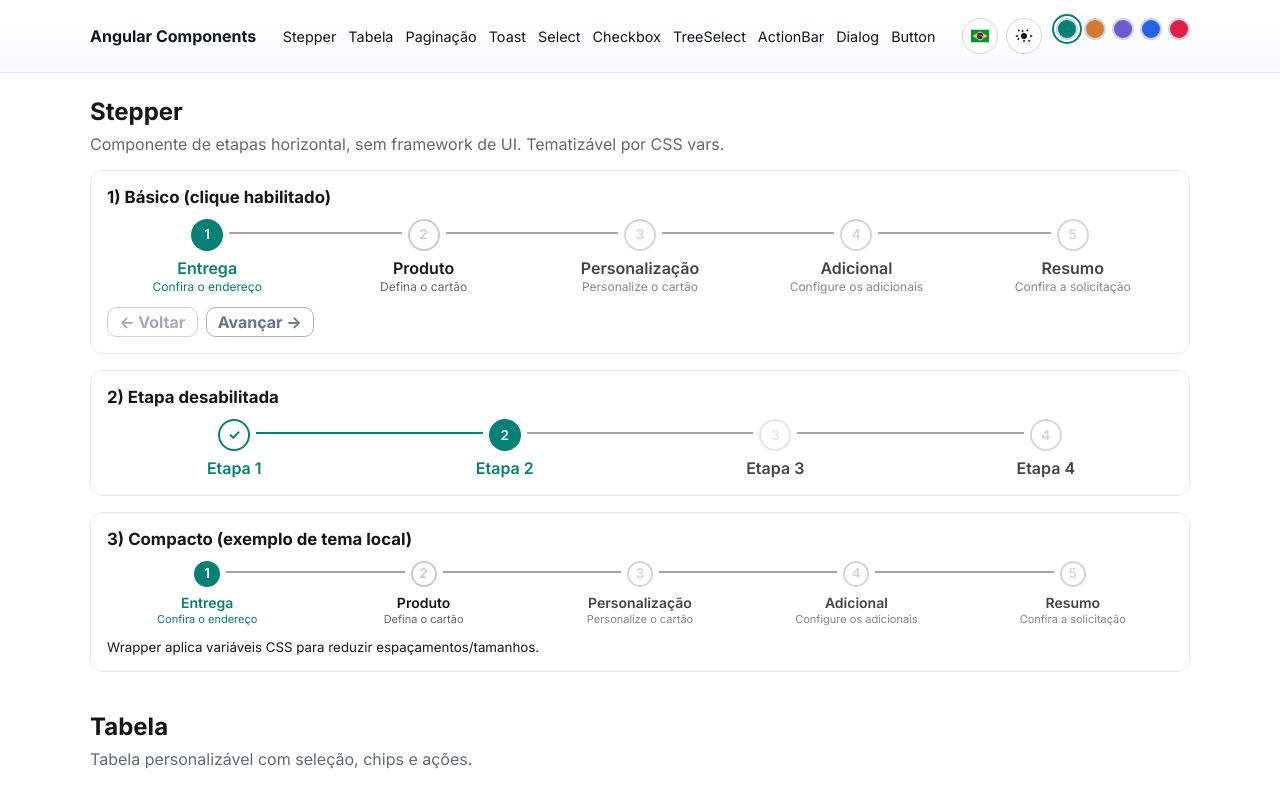
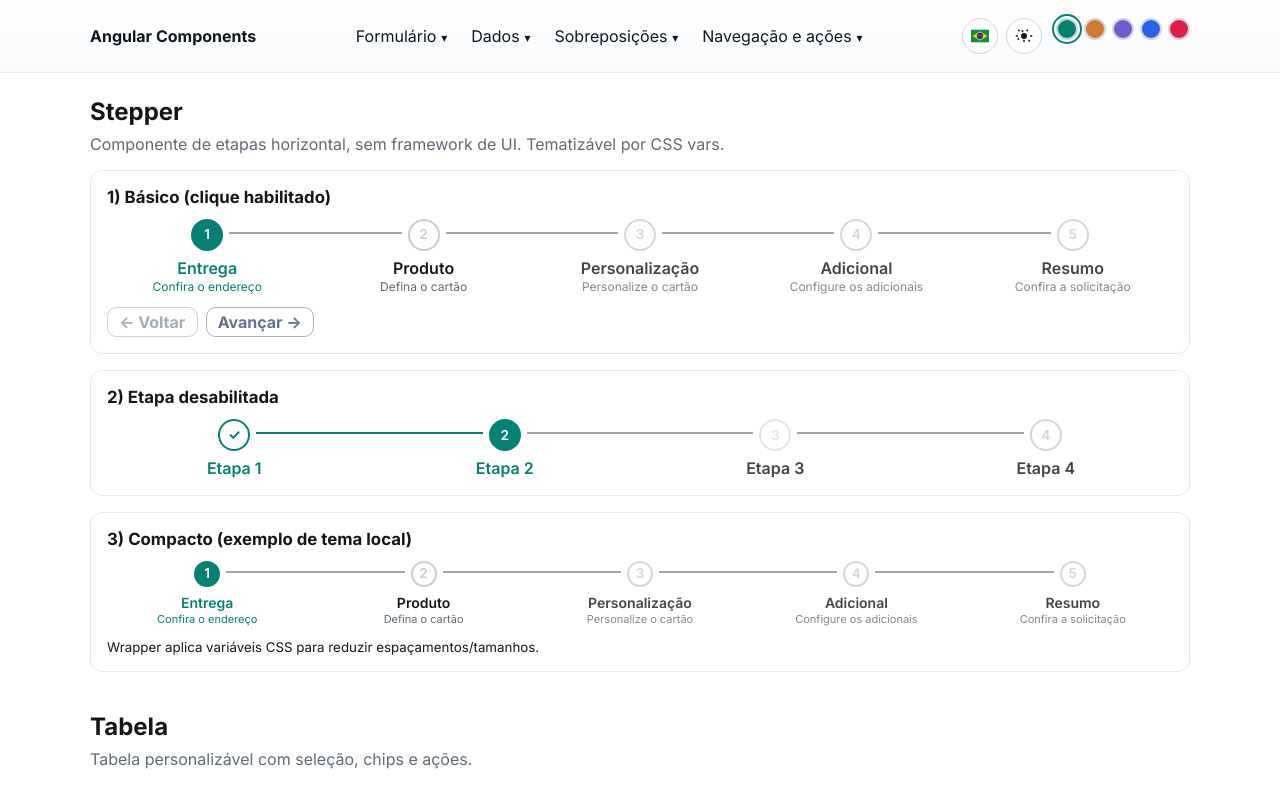
Before and after one commit to AysllaGomes/angular-components, an Angular app: page /demo in a window 1280 px wide. Shown: the top 785 px of the page. Built offline with nearby package versions, Linux system fonts and the light colour scheme.

Commit message:
feat(demo): menu do cabeçalho agrupado por categoria

```diff
--- a/src/app/demo/layout/header/header.component.html
+++ b/src/app/demo/layout/header/header.component.html
@@ -32,16 +32,29 @@
       [class.is-open]="openNav()"
       aria-label="Seções da demo"
       (click)="onNavClick($event)">
-      <a href="demo#stepper" data-target="stepper">{{ 'nav.stepper' | t }}</a>
-      <a href="demo#table" data-target="table">{{ 'nav.table' | t }}</a>
-      <a href="demo#pagination" data-target="pagination">{{ 'nav.pagination' | t }}</a>
-      <a href="demo#toast" data-target="toast">{{ 'nav.toast' | t }}</a>
-      <a href="demo#select" data-target="select">{{ 'nav.select' | t }}</a>
-      <a href="demo#checkbox" data-target="checkbox">{{ 'nav.checkbox' | t }}</a>
-      <a href="demo#treeselect" data-target="treeselect">{{ 'nav.treeselect' | t }}</a>
-      <a href="demo#actionbar" data-target="actionbar">{{ 'nav.actionbar' | t }}</a>
-      <a href="demo#dialog" data-target="dialog">{{ 'nav.dialog' | t }}</a>
-      <a href="demo#button" data-target="button">{{ 'nav.button' | t }}</a>
+      <!--
+        Grupos no padrão "disclosure navigation" (WAI-ARIA): cada grupo é um botão
+        com aria-expanded que mostra/esconde uma lista de links. No menu compacto (☰)
+        os botões somem e os grupos aparecem abertos, com o nome como título.
+      -->
+      @for (g of groups; track g.id) {
+        <div class="group" [class.is-open]="openGroup() === g.id" (focusout)="onGroupFocusOut($event, g.id)">
+          <button
+            type="button"
+            class="group-btn"
+            [attr.aria-expanded]="openGroup() === g.id"
+            [attr.aria-controls]="'nav-' + g.id"
+            (click)="toggleGroup(g.id)">
+            {{ g.label | t }}<span class="chev" aria-hidden="true">▾</span>
+          </button>
+          <span class="group-title" aria-hidden="true">{{ g.label | t }}</span>
+          <ul class="sub" [id]="'nav-' + g.id" [attr.aria-label]="g.label | t">
+            @for (s of g.sections; track s) {
+              <li><a [href]="'demo#' + s" [attr.data-target]="s">{{ 'nav.' + s | t }}</a></li>
+            }
+          </ul>
+        </div>
+      }
     </nav>
 
     <div class="actions">
--- a/src/app/demo/layout/header/header.component.sass
+++ b/src/app/demo/layout/header/header.component.sass
@@ -1,31 +1,3 @@
-/* A11Y */
-.sr-only
-  position: absolute !important
-  height: 1px
-  width: 1px
-  overflow: hidden
-  clip: rect(1px, 1px, 1px, 1px)
-  white-space: nowrap
-
-.skip-link
-  position: absolute
-  left: -9999px
-  top: auto
-  width: 1px
-  height: 1px
-  overflow: hidden
-  &:focus
-    position: fixed
-    left: 16px
-    top: 16px
-    width: auto
-    height: auto
-    background: #111827
-    color: #fff
-    padding: .5rem .75rem
-    border-radius: .5rem
-    z-index: 999
-
 /* Header bar */
 .demo-header
   position: sticky
@@ -40,7 +12,6 @@
 /* Icon pills */
 .icon-pill
   appearance: none
-  -webkit-appearance: none
   border: 1px solid var(--hdr-pill-border)
   background: var(--hdr-pill-bg)
   color: var(--hdr-pill-color)
@@ -52,7 +23,7 @@
   cursor: pointer
   padding: 0
   line-height: 0
-  transition: background .15s ease, border-color .15s ease
+  transition: background .15s, border-color .15s
   &:hover
     background: var(--hdr-link-hover)
   &:focus-visible
@@ -112,34 +83,67 @@
 .nav
   grid-area: nav
   display: flex
-  gap: 2px
-  flex-wrap: wrap
+  gap: 4px
   justify-content: center
   min-width: 0
   a
     color: var(--hdr-link)
     text-decoration: none
-    padding: 6px 5px
-    font-size: .9rem
-    white-space: nowrap
     border-radius: 8px
     &:hover
       background: var(--hdr-hover)
 
-/* Link ativo */
-.nav a.is-active,
-.nav a[aria-current="page"],
-.nav a[aria-current="true"]
-  color: var(--hdr-link-active)
-.nav a.is-active::after,
-.nav a[aria-current="page"]::after,
-.nav a[aria-current="true"]::after
-  content: ""
-  display: block
-  height: 2px
-  margin-top: 2px
-  border-radius: 1px
-  background: var(--hdr-accent)
+/* ===== grupos (desktop): botão + lista suspensa ===== */
+.group
+  position: relative
+
+.group-btn
+  appearance: none
+  border: 0
+  background: transparent
+  color: var(--hdr-link)
+  font: inherit
+  padding: 6px 10px
+  border-radius: 8px
+  white-space: nowrap
+  cursor: pointer
+  &:hover
+    background: var(--hdr-hover)
+  &:focus-visible
+    outline: 2px solid var(--hdr-pill-ring)
+    outline-offset: 2px
+  .chev
+    display: inline-block
+    margin-left: .3rem
+    font-size: .75em
+    transition: transform .15s
+  &[aria-expanded="true"] .chev
+    transform: rotate(180deg)
+
+.group-title
+  display: none
+
+.sub
+  display: none
+  position: absolute
+  top: calc(100% + 6px)
+  left: 0
+  z-index: 70
+  min-width: 180px
+  margin: 0
+  padding: .35rem
+  list-style: none
+  background: var(--hdr-pill-bg)
+  border: 1px solid var(--hdr-pill-border)
+  border-radius: .75rem
+  box-shadow: 0 12px 28px #0002
+  a
+    display: block
+    padding: .5rem .65rem
+
+.group.is-open .sub
+  display: grid
+  gap: 2px
 
 .actions
   grid-area: actions
@@ -152,9 +156,9 @@
 .menu-btn
   display: none
 
-/* ============== MENU COMPACTO ≤ 1120px ==============
-   (abaixo disso o container encolhe e os links não cabem numa linha) */
-@media (max-width: 1120px)
+/* ============== MENU COMPACTO < 1024px ==============
+   (abaixo disso os grupos não cabem ao lado da marca e dos controles) */
+@media (max-width: 1023px)
   .hdr
     grid-template-columns: auto 1fr auto
     grid-template-areas: 'menu brand actions'
@@ -194,7 +198,7 @@
     display: grid
     grid-auto-rows: min-content
     gap: 4px
-    justify-items: start
+    grid-template-columns: 1fr
 
     background: var(--hdr-pill-bg)
     border: 1px solid var(--hdr-pill-border)
@@ -209,7 +213,7 @@
     overflow: hidden
     opacity: 0
     pointer-events: none
-    transition: max-height .24s ease, opacity .2s ease, transform .2s ease
+    transition: max-height .2s, opacity .2s
 
     a
       display: block
@@ -219,8 +223,30 @@
       &:hover
         background: var(--hdr-hover)
 
+  /* no menu ☰ os grupos ficam sempre abertos, com o nome como título */
+  .group
+    width: 100%
+  .group-btn
+    display: none
+  .group-title
+    display: block
+    padding: .5rem .6rem .15rem
+    font-size: .75rem
+    font-weight: 700
+    text-transform: uppercase
+    color: var(--muted)
+  .sub,
+  .group.is-open .sub
+    display: grid
+    position: static
+    min-width: 0
+    padding: 0 0 .25rem
+    border: 0
+    box-shadow: none
+    background: transparent
+
   .nav.is-open
-    max-height: 60vh
+    max-height: 70vh
+    overflow: auto
     opacity: 1
     pointer-events: auto
-    transform: translateX(calc(50% - 50vw))
--- a/src/app/demo/layout/header/header.component.ts
+++ b/src/app/demo/layout/header/header.component.ts
@@ -24,6 +24,32 @@ export class HeaderComponent {
   // estado do menu mobile
   openNav = signal(false);
 
+  /** seções da demo agrupadas no menu (ids = ids das <section>) */
+  readonly groups = [
+    { id: 'forms',      label: 'nav.group.forms',      sections: ['select', 'checkbox', 'treeselect'] },
+    { id: 'data',       label: 'nav.group.data',       sections: ['table', 'pagination'] },
+    { id: 'overlays',   label: 'nav.group.overlays',   sections: ['dialog', 'actionbar', 'toast'] },
+    { id: 'navigation', label: 'nav.group.navigation', sections: ['stepper', 'button'] },
+  ] as const;
+
+  /** grupo aberto no desktop (só um por vez) */
+  openGroup = signal<string | null>(null);
+
+  toggleGroup(id: string) { this.openGroup.update(g => g === id ? null : id); }
+
+  /** Tab/clique saindo do grupo fecha a lista dele */
+  onGroupFocusOut(e: FocusEvent, id: string) {
+    const group = e.currentTarget as HTMLElement;
+    const next = e.relatedTarget as Node | null;
+    if (this.openGroup() === id && next && !group.contains(next)) this.openGroup.set(null);
+  }
+
+  /** clique fora do cabeçalho fecha o grupo aberto */
+  @HostListener('document:click', ['$event'])
+  onDocClick(e: MouseEvent) {
+    if (this.openGroup() && !(e.target as HTMLElement | null)?.closest('.nav')) this.openGroup.set(null);
+  }
+
   toggleTheme() { this.theme.toggle(); }
   toggleLang()  { this.i18n.toggle(); }
   setAccent(a: 'teal'|'orange'|'violet'|'blue'|'rose') { this.theme.setAccent(a); }
@@ -33,7 +59,7 @@ export class HeaderComponent {
   // fecha quando clicar em qualquer <a> dentro do nav
   onNavClick(e: Event) {
     const a = (e.target as HTMLElement).closest('a');
-    if (a) this.openNav.set(false);
+    if (a) { this.openNav.set(false); this.openGroup.set(null); }
   }
 
   /**
@@ -68,9 +94,15 @@ export class HeaderComponent {
     target.focus({ preventScroll: true });
   }
 
-  // fecha com Esc
+  // Esc: fecha o grupo aberto (devolvendo o foco ao botão dele) e o menu mobile
   @HostListener('document:keydown', ['$event'])
   onKey(e: KeyboardEvent) {
-    if (e.key === 'Escape') this.openNav.set(false);
+    if (e.key !== 'Escape') return;
+    const open = this.openGroup();
+    if (open) {
+      this.openGroup.set(null);
+      document.querySelector<HTMLElement>(`[aria-controls="nav-${open}"]`)?.focus();
+    }
+    this.openNav.set(false);
   }
 }
--- a/src/app/shared/i18n/dict/common.ts
+++ b/src/app/shared/i18n/dict/common.ts
@@ -30,6 +30,12 @@ export const COMMON: Dict = {
   'nav.dialog': { pt: 'Dialog', en: 'Dialog' },
   'nav.button': { pt: 'Button', en: 'Button' },
   'nav.checkbox': { pt: 'Checkbox', en: 'Checkbox' },
+
+  // grupos do menu
+  'nav.group.forms':      { pt: 'Formulário',        en: 'Forms' },
+  'nav.group.data':       { pt: 'Dados',             en: 'Data' },
+  'nav.group.overlays':   { pt: 'Sobreposições',     en: 'Overlays' },
+  'nav.group.navigation': { pt: 'Navegação e ações', en: 'Navigation & actions' },
 
   'header.menu': {
     pt: 'Menu',
--- a/src/styles.sass
+++ b/src/styles.sass
@@ -343,3 +343,32 @@ button, input, select, textarea
    teclado/leitor de tela continuarem dali; não precisam de contorno */
 main[tabindex="-1"]:focus, .demo-section[tabindex="-1"]:focus
   outline: none
+
+/* "Pular para o conteúdo" (cabeçalho da demo): só aparece com foco de teclado */
+.skip-link
+  position: absolute
+  left: -9999px
+  top: auto
+  width: 1px
+  height: 1px
+  overflow: hidden
+  &:focus
+    position: fixed
+    left: 16px
+    top: 16px
+    width: auto
+    height: auto
+    background: #111827
+    color: #fff
+    padding: .5rem .75rem
+    border-radius: .5rem
+    z-index: 999
+
+/* texto só para leitor de tela (componentes com encapsulamento definem o seu) */
+.sr-only
+  position: absolute !important
+  width: 1px
+  height: 1px
+  overflow: hidden
+  clip-path: inset(50%)
+  white-space: nowrap
```
Also changed, not shown: 1 other file (tests, documents, lock files or other folders).
